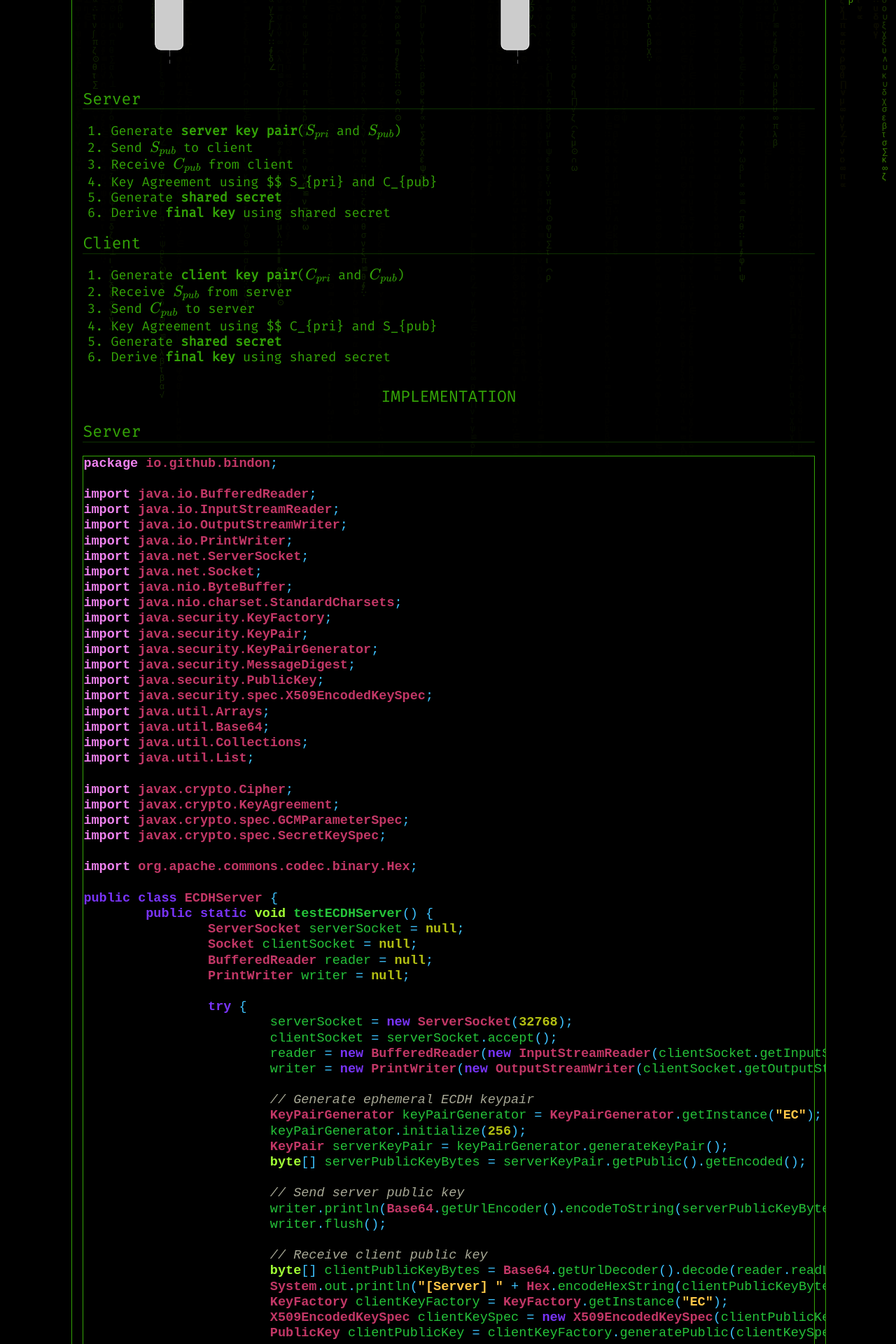
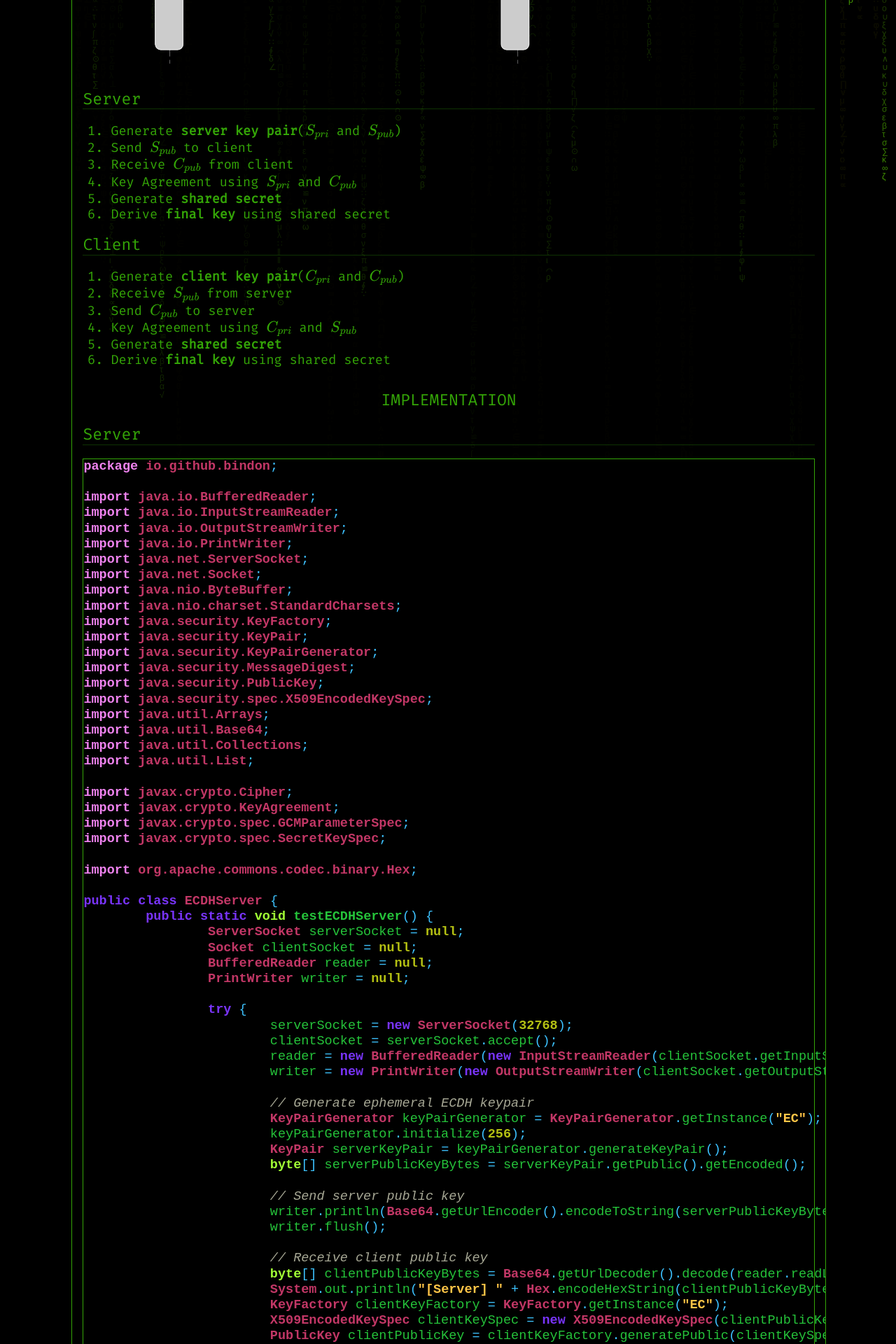
Before and after one commit to bindon/bindon.github.io, a Jekyll site: the page built from _posts/Security Guide/2019-11-25-ecdh.md, in a window 1280 px wide. Shown: the part 1120-3040 px from the top of the page at 70% size. Built offline with Jekyll 4.4.1, drawn with Linux system fonts in a browser that asks for light colours; formulas are drawn with MathJax 3.

Commit message:
Fix typo

```diff
--- a/_posts/Security Guide/2019-11-25-ecdh.md
+++ b/_posts/Security Guide/2019-11-25-ecdh.md
@@ -14,7 +14,7 @@ date: 2019-11-25
 1. Generate **server key pair**($$ S_{pri} $$ and $$ S_{pub} $$)
 2. Send $$ S_{pub} $$ to client
 3. Receive $$ C_{pub} $$ from client
-4. Key Agreement using $$ S_{pri} and C_{pub}
+4. Key Agreement using $$ S_{pri} $$ and $$ C_{pub} $$
 5. Generate **shared secret**
 6. Derive **final key** using shared secret
 
@@ -22,7 +22,7 @@ date: 2019-11-25
 1. Generate **client key pair**($$ C_{pri} $$ and $$ C_{pub} $$)
 2. Receive $$ S_{pub} $$ from server
 3. Send $$ C_{pub} $$ to server
-4. Key Agreement using $$ C_{pri} and S_{pub}
+4. Key Agreement using $$ C_{pri} $$ and $$ S_{pub} $$
 5. Generate **shared secret**
 6. Derive **final key** using shared secret
 
```
